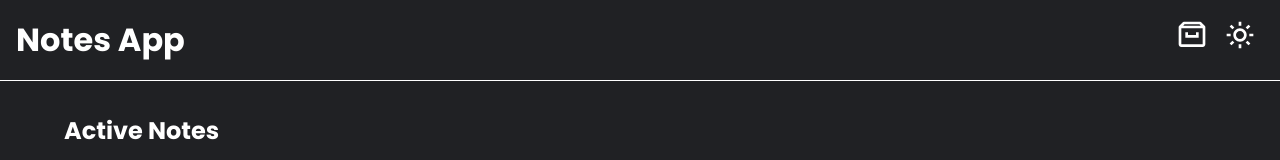
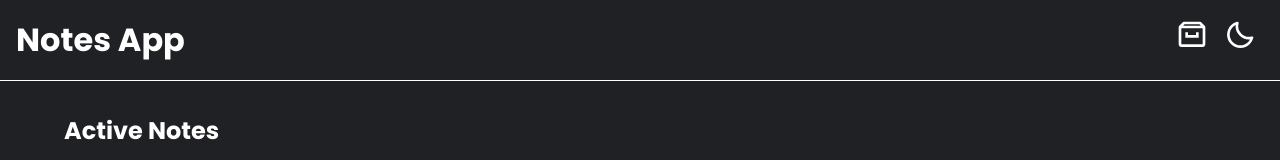
Before and after one commit to MuhammadAbdiel/personal-notes-app, a React (Create React App) app: page / in a window 1280 px wide. Shown: the top 160 px of the page. Built offline with nearby package versions, Linux system fonts and the light colour scheme.

Commit message:
store theme to localStorage

```diff
--- a/src/components/layouts/ThemeToggler.jsx
+++ b/src/components/layouts/ThemeToggler.jsx
@@ -17,12 +17,7 @@ class ThemeToggler extends Component {
   }
 
   componentDidMount() {
-    if (localStorage.theme) {
-      this.setState({ theme: localStorage.theme });
-    } else {
-      localStorage.setItem("theme", "dark");
-      this.setState({ theme: "dark" });
-    }
+    document.documentElement.setAttribute("data-theme", localStorage.theme);
   }
 
   componentDidUpdate(prevProps, prevState) {
@@ -37,15 +32,15 @@ class ThemeToggler extends Component {
   }
 
   render() {
-    const { theme } = this.state;
-
     return (
       <button
         type="button"
         className="nav-icon"
-        onClick={() => this.changeTheme(theme === "dark" ? "light" : "dark")}
+        onClick={() =>
+          this.changeTheme(localStorage.theme === "dark" ? "light" : "dark")
+        }
       >
-        {theme === "dark" ? <BiSun /> : <BiMoon />}
+        {localStorage.theme === "dark" ? <BiSun /> : <BiMoon />}
       </button>
     );
   }
```
